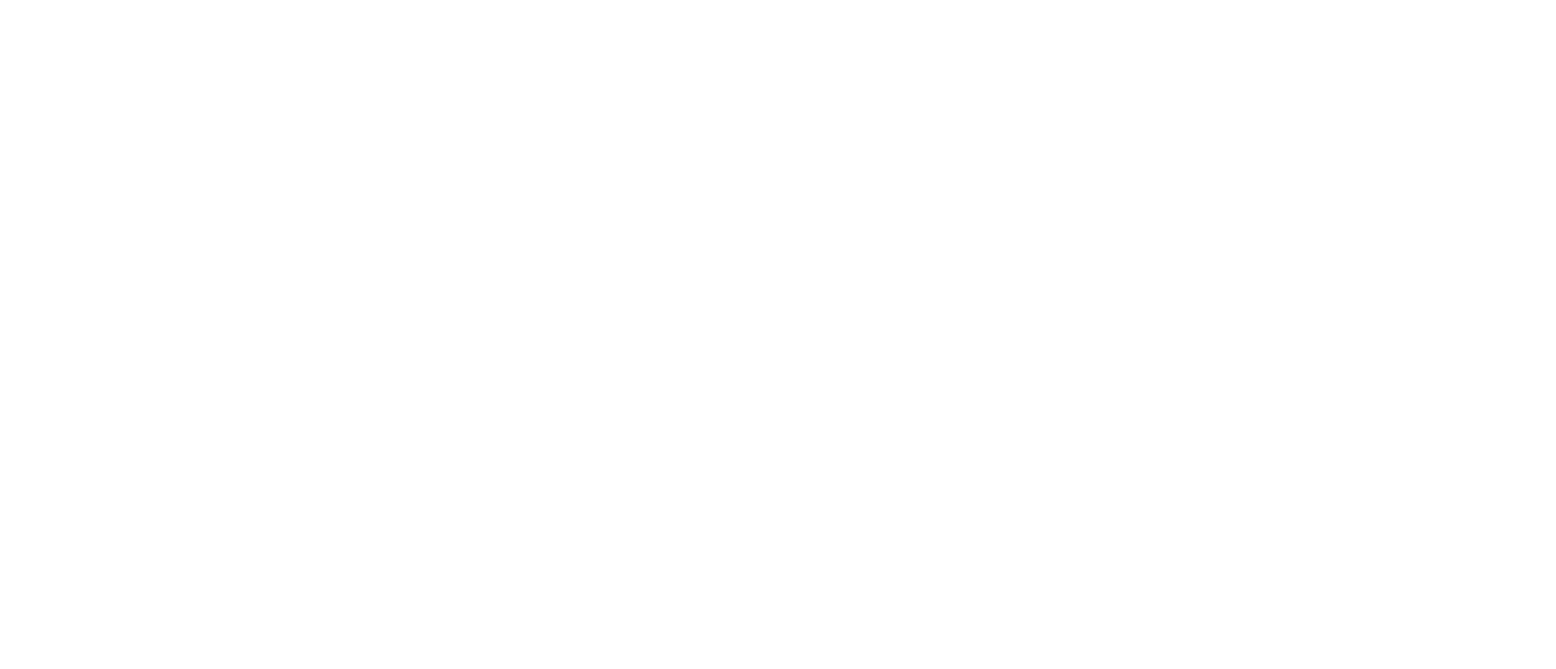
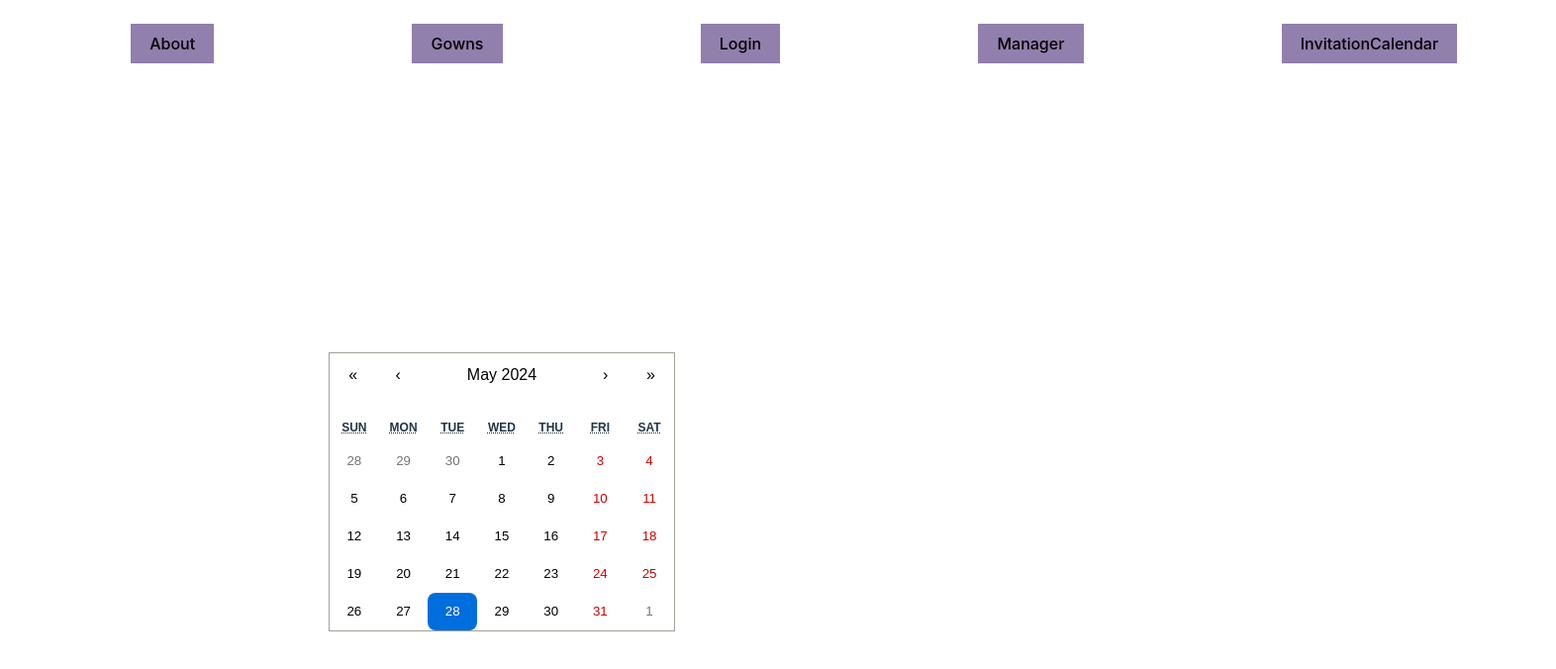
Before and after one commit to nt5783/gmachSmalot, a React (Vite) app in the folder Client/Client/: page /invitationCalendar in a window 1280 px wide. Before the commit this address had no page. Shown: the top 676 px of the page at 99% size, 1572 px wide, since content can reach past the window. Built offline with nearby package versions, Linux system fonts and the light colour scheme.

Commit message:
C: start invitation calendar

```diff
--- a/Client/Client/src/App.jsx
+++ b/Client/Client/src/App.jsx
@@ -6,6 +6,7 @@
 import Manager from './components/Manager'
 import Login from './components/Login'
 import About from './components/About'
+import InvitationCalendar from './components/InvitationCalendar'
 import './App.css'
 
 function App() {
@@ -14,10 +15,11 @@
     <Router>
       <Routes>
         <Route path="/" element={<Home />}>
-          <Route path="/about" element={<About />} />
-          <Route path="/login" element={<Login />} />
-          <Route path="/manager" element={<Manager />} />
-          <Route path="/gowns" element={<Gowns />} />
+          <Route path="about" element={<About />} />
+          <Route path="login" element={<Login />} />
+          <Route path="manager" element={<Manager />} />
+          <Route path="gowns" element={<Gowns />} />
+          <Route path="invitationCalendar" element={<InvitationCalendar />} />
         </Route>
       </Routes>
     </Router>
--- a/Client/Client/src/components/Home.jsx
+++ b/Client/Client/src/components/Home.jsx
@@ -12,6 +12,7 @@
             Login</NavLink>
         <NavLink to="./manager">
             Manager</NavLink>
+            <NavLink to="./invitationCalendar">InvitationCalendar</NavLink>
         <Outlet />
     </>)
 }
--- /dev/null
+++ b/Client/Client/src/components/InvitationCalendar.jsx
@@ -0,0 +1,58 @@
+import React, {useState, useEffect, useContext } from 'react';
+import { useLocation, useNavigate } from 'react-router-dom';
+import { useForm } from "react-hook-form";
+// import { AppContext } from "../App";
+import Calendar from 'react-calendar';
+import 'react-calendar/dist/Calendar.css';
+
+function InvitationCalendar() {
+    const navigate = useNavigate();
+    const [value, setValue] = useState(new Date());
+
+    function onChange(nextValue) {
+      setValue(nextValue);
+    }
+
+    return (
+        <div style={{margin:"300px"}}>
+                <Calendar calendarType='hebrew'
+                onClickDay={(value)=>navigate('/gowns', { state: { value } })}
+                // onClickDay={(value, event) => alert('Clicked day: ', value)}
+        onChange={onChange}
+        value={value}
+      />
+        </div>
+
+    );
+}
+export default InvitationCalendar;
+
+
+
+
+// import React, {useState, useEffect, useContext } from 'react';
+// import { useNavigate,useLocation } from 'react-router-dom';
+// import { useForm } from "react-hook-form";
+// // import { AppContext } from "../App";
+// import Calendar from 'react-calendar';
+// import 'react-calendar/dist/Calendar.css';
+
+// function Gowns() {
+//   const { state } = useLocation();
+//     // const [value, setValue] = useState(new Date());
+//     const { value } = state;
+//     // function onChange(nextValue) {
+//     //   setValue(nextValue);
+//     // }
+//   console.log(value)
+//     return (
+//       // <Calendar
+//       //   onChange={onChange}
+//       //   value={value}
+//       // />
+//       <p>
+//         gowns!!!!!!!!
+//       </p>
+//     );
+// }
+// export default Gowns;
```
